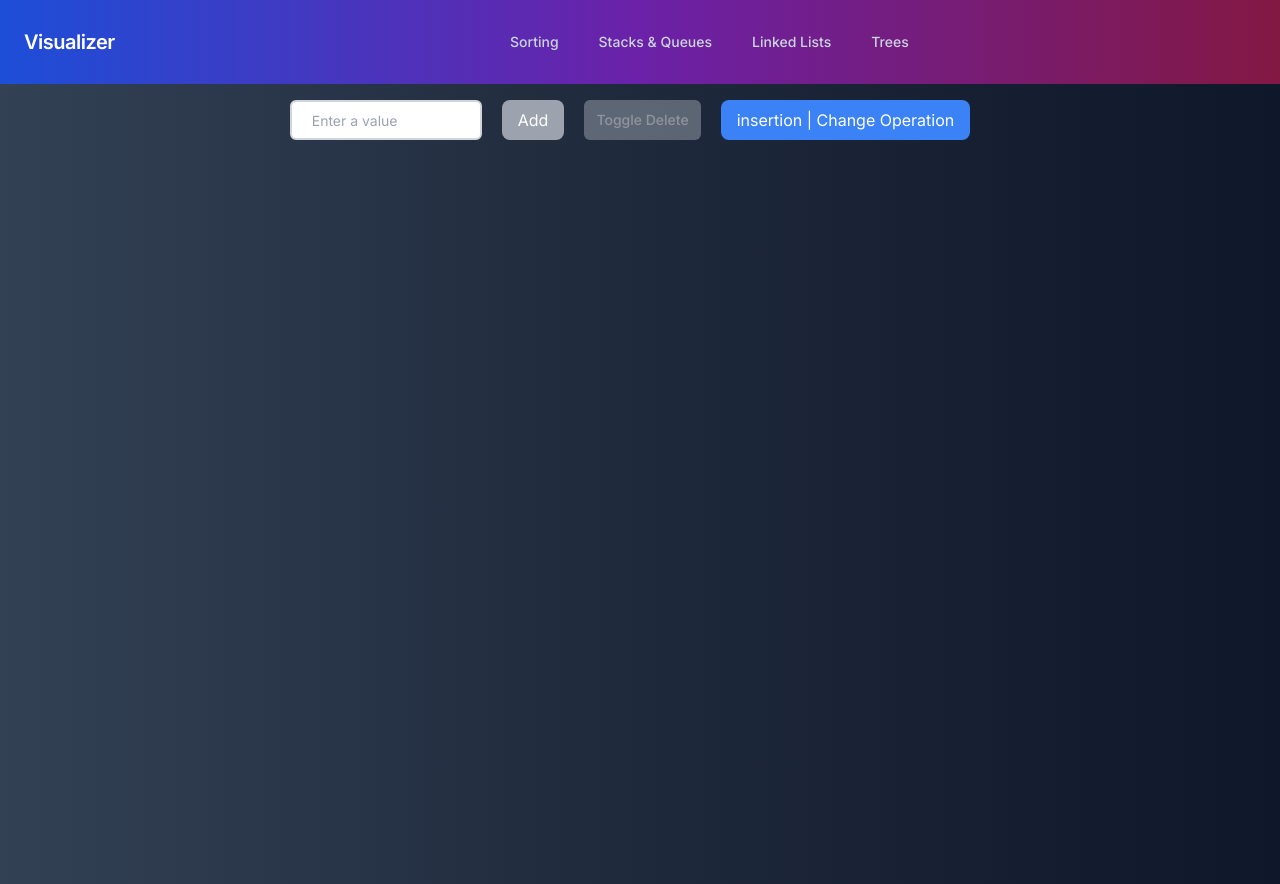
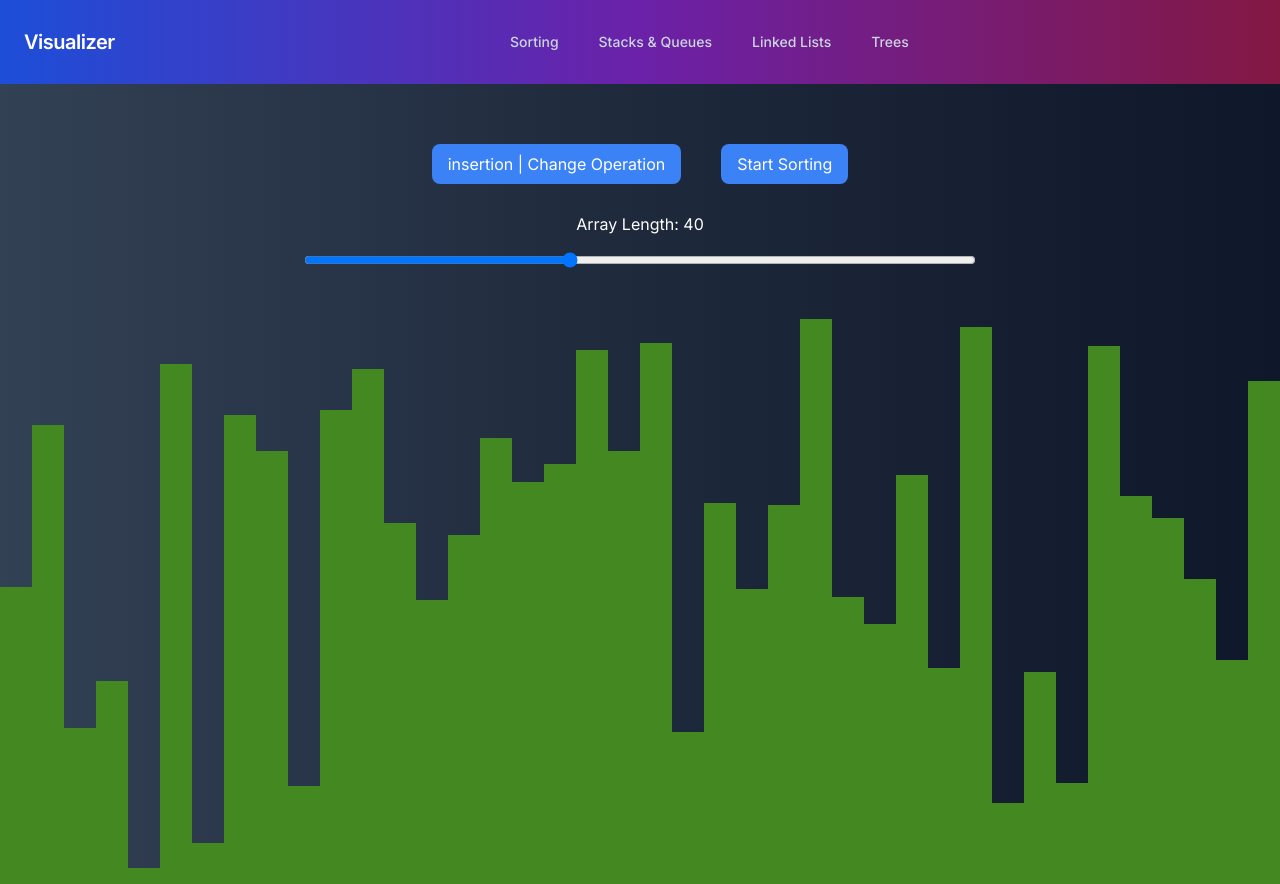
Before and after one commit to JaafarAlMuallim/visualizer, a Next.js app: page /sorting in a window 1280 px wide. Built offline with nearby package versions, Linux system fonts and the light colour scheme.

Commit message:
changed representation of sorting (insertion, quick, merge) to be divs with height that changes places

```diff
--- a/app/components/InsertionSort.tsx
+++ /dev/null
@@ -1,37 +0,0 @@
-import Box from "./Box";
-
-export default function InsertionSort({ list }: { list: number[] }) {
-  // const animations: any[] = [];
-  // const n = list.length;
-  // for (let i = 1; i < n; i++) {
-  //     const key = list[i];
-  //     let j = i - 1;
-  //     while (j >= 0 && list[j] > key) {
-  //         animations.push([j, j + 1]);
-  //         animations.push([j, j + 1]);
-  //         animations.push([j + 1, list[j]]);
-  //         list[j + 1] = list[j];
-  //         j = j - 1;
-  //     }
-  //     animations.push([j + 1, j + 1]);
-  //     animations.push([j + 1, j + 1]);
-  //     animations.push([j + 1, key]);
-  //     list[j + 1] = key;
-  // }
-  // return animations;
-  return (
-    <div className="flex flex-col items-center justify-center flex-1 px-20 text-center">
-      <ul className="flex flex-row items-center justify-center">
-        <div className="flex flex-row items-center justify-center">
-          {list.map((item, index) => {
-            return (
-              <div key={item} className="flex items-center justify-center">
-                <Box key={item} number={item} />
-              </div>
-            );
-          })}
-        </div>
-      </ul>
-    </div>
-  );
-}
--- a/app/layout.tsx
+++ b/app/layout.tsx
@@ -3,6 +3,7 @@ import type { Metadata } from "next";
 import { Inter } from "next/font/google";
 import Navbar from "./components/Navbar";
 import { Toaster } from "@/components/ui/toaster";
+import Provider from "@/store/Provider";
 
 const inter = Inter({ subsets: ["latin"] });
 
@@ -18,11 +19,11 @@ export default function RootLayout({
 }) {
   return (
     <html lang="en">
-      <body
-        className={`${inter.className}  bg-gradient-to-r from-slate-700 via-slate-800 to-slate-900`}
-      >
+      <body className={`${inter.className}`}>
         <Navbar />
-        {children}
+        <main className="grid grid-rows-[repeat(10,_1fr)   bg-gradient-to-r from-slate-700 via-slate-800 to-slate-900 w-screen h-full">
+          <Provider>{children}</Provider>
+        </main>
         <Toaster />
       </body>
     </html>
--- a/app/sorting/SortDropdown.tsx
+++ b/app/sorting/SortDropdown.tsx
@@ -4,6 +4,7 @@ import {
   DropdownMenuItem,
   DropdownMenuTrigger,
 } from "@/components/ui/dropdown-menu";
+import { Algo } from "@/models/contextTypes";
 import { Dispatch, SetStateAction } from "react";
 
 export default function SortDropdown({
@@ -11,7 +12,7 @@ export default function SortDropdown({
   changeState,
 }: {
   currentState: string;
-  changeState: Dispatch<SetStateAction<string>>;
+  changeState(type: Algo): void;
 }) {
   return (
     <DropdownMenu>
--- /dev/null
+++ b/app/sorting/SortingContent.tsx
@@ -0,0 +1,24 @@
+"use client";
+import { itemsContext, settingsContext } from "@/store/contexts";
+import { useContext } from "react";
+export default function SortingContent() {
+  const { items } = useContext(itemsContext);
+  const { settings } = useContext(settingsContext);
+  return (
+    <section className="row-span-5 h-screen w-screen">
+      <div className="flex w-full h-full items-end justify-center overflow-hidden">
+        {items.map((item, idx) => (
+          <div
+            key={`${item}-${settings.arrLength}-${idx}`}
+            className="flex-1"
+            style={{
+              backgroundColor: "#482",
+              height: `${item / 4}%`,
+            }}
+            id={`${idx}`}
+          />
+        ))}
+      </div>
+    </section>
+  );
+}
--- /dev/null
+++ b/app/sorting/SortingSettings.tsx
@@ -0,0 +1,56 @@
+"use client";
+import { Algo } from "@/models/contextTypes";
+import { settingsContext } from "@/store/contexts";
+import { ChangeEvent, useContext, useState } from "react";
+import SortDropdown from "./SortDropdown";
+
+export default function SortingSettings() {
+  const { sort, settings, setSettings } = useContext(settingsContext);
+
+  const onArrayChange = (e: ChangeEvent<HTMLInputElement>) => {
+    if (!setSettings) return;
+    setSettings((c) => ({ ...c, arrLength: +e.target.value * 5 }));
+  };
+
+  const onAlgoChange = (type: Algo) => {
+    if (!setSettings) return;
+    setSettings((prevSettings) => ({ ...prevSettings, type: type }));
+  };
+
+  const sortingHandler = () => {
+    window.scrollTo(0, document.body.scrollHeight);
+    sort(settings.type);
+  };
+  return (
+    <nav className="w-screen  text-white my-10">
+      <div className="flex flex-col justify-start items-center w-full row-span-1">
+        <div className="flex justify-center items-center my-5">
+          <SortDropdown
+            currentState={settings.type}
+            changeState={onAlgoChange}
+          />
+          <button
+            type="button"
+            className="bg-blue-500 mx-5 hover:bg-blue-700 text-white py-2 px-4 rounded-lg disabled:bg-gray-400 disabled:cursor-not-allowed"
+            onClick={sortingHandler}
+          >
+            Start Sorting
+          </button>
+        </div>
+        <label className="my-2" htmlFor="items_amount">
+          Array Length: {settings.arrLength}
+        </label>
+        <input
+          type="range"
+          name="items_amount"
+          id="items_amount"
+          className="w-full max-w-2xl my-2"
+          defaultValue={settings.arrLength}
+          min={1}
+          max={100}
+          onChange={onArrayChange}
+        />
+      </div>
+    </nav>
+  );
+}
--- a/app/sorting/page.tsx
+++ b/app/sorting/page.tsx
@@ -1,150 +1,12 @@
-"use client";
-import { useRef, useState } from "react";
-import { Toggle } from "@/components/ui/toggle";
-import { toast } from "@/components/ui/use-toast";
-import { errorStyle, successStyle } from "@/utils/constants";
-import InsertionSort from "../components/InsertionSort";
-import "../globals.css";
-import SortDropdown from "./SortDropdown";
+import SortingContent from "./SortingContent";
+import SortingSettings from "./SortingSettings";
 
 // TODO add framer motion
 export default function SortingPage() {
-  const [list, setList] = useState<number[]>([]);
-  const [type, setType] = useState<string>("insertion");
-  const [currentState, setCurrentState] = useState("Add");
-  const [value, setValue] = useState("");
-
-  const stateHandler = () => {
-    setCurrentState(currentState === "Add" ? "Delete" : "Add");
-  };
-  const clearList = () => {
-    setList((prevList) => []);
-  };
-
-  const valueHandler = (e: React.ChangeEvent<HTMLInputElement>) => {
-    setValue(e.target.value);
-  };
-  const handler = () => {
-    switch (currentState) {
-      case "Add":
-        if (value === "") {
-          toast({
-            title: "Error",
-            description: "Value cannot be empty",
-            duration: 1000,
-            className: errorStyle,
-          });
-          setValue("");
-          return;
-        }
-        if (!isNaN(Number(value))) {
-          setList((prevList) =>
-            [...prevList, Number(value)].sort((a, b) => a - b)
-          );
-          toast({
-            title: "Success",
-            description: "Value added",
-            duration: 1000,
-            className: successStyle,
-          });
-          setValue("");
-          return;
-        }
-        toast({
-          title: "Error",
-          description: "Value must be a number",
-          duration: 1000,
-          className: errorStyle,
-        });
-      case "Delete":
-        if (list.length === 0) {
-          toast({
-            title: "Error",
-            description: "List is empty, add values then delete",
-            duration: 1000,
-            className: errorStyle,
-          });
-          setValue("");
-          return;
-        }
-        if (value === "") {
-          toast({
-            title: "Error",
-            description: "Value cannot be empty",
-            duration: 1000,
-            className: errorStyle,
-          });
-          setValue("");
-          return;
-        }
-        if (!list.includes(Number(value))) {
-          toast({
-            title: "Error",
-            description: "Value not found",
-            duration: 1000,
-            className: errorStyle,
-          });
-          setValue("");
-          return;
-        }
-        setList((prevList) =>
-          prevList
-            .filter((item) => item !== Number(value))
-            .sort((a, b) => a - b)
-        );
-        toast({
-          title: "Success",
-          description: "Value Deleted",
-          duration: 1000,
-          className: successStyle,
-        });
-        return;
-    }
-  };
-
   return (
-    <div className="flex flex-col items-center justify-center min-h-screen py-2">
-      <div className="px-4 py-2 flex items-center">
-        <div className="flex md:flex-row items-center justify-center mx-20">
-          <input
-            type="number"
-            className="border-2 border-gray-300 bg-white h-10 px-5 rounded-md text-sm focus:outline-non w-48"
-            placeholder="Enter a value"
-            value={value}
-            onChange={valueHandler}
-          />
-          <button
-            type="button"
-            disabled={value === ""}
-            className="bg-blue-500 mx-5 hover:bg-blue-700 text-white py-2 px-4 rounded-lg disabled:bg-gray-400 disabled:cursor-not-allowed"
-            onClick={handler}
-          >
-            {currentState.includes("Delete") ? "Delete" : "Add"}
-          </button>
-          <Toggle
-            disabled={list.length === 0}
-            className="bg-blue-700 text-white disabled:bg-gray-400 disabled:cursor-not-allowed"
-            onClick={stateHandler}
-          >
-            {`Toggle ${currentState === "Add" ? "Delete" : "Add"}`}
-          </Toggle>
-          <SortDropdown currentState={type} changeState={setType} />
-        </div>
-        <button
-          hidden={list.length === 0}
-          type="button"
-          className="bg-blue-500 mx-5 hover:bg-blue-700 text-white py-2 px-4 rounded-lg"
-          onClick={clearList}
-        >
-          Clear List
-        </button>
-      </div>
-
-      <div className="flex flex-col items-center justify-center flex-1 px-20 text-center">
-        <div className="flex flex-row items-center justify-center">
-          <InsertionSort list={list} />
-        </div>
-      </div>
+    <div className="h-screen w-screen flex flex-col">
+      <SortingSettings />
+      <SortingContent />
     </div>
   );
 }
--- a/models/contextTypes.ts
+++ b/models/contextTypes.ts
@@ -15,5 +15,5 @@ export interface ISettingsContext {
 export const initialValue: Settings = {
   type: "insertion",
   arrLength: 40,
-  delay: 3,
+  delay: 5,
 };
--- a/store/Provider.tsx
+++ b/store/Provider.tsx
@@ -4,8 +4,9 @@ import { Algo, Settings, initialValue } from "@/models/contextTypes";
 import { ReactNode, useEffect, useState } from "react";
 import { itemsContext, settingsContext } from "./contexts";
 import { insertionSortAnimations } from "@/algorithms/insertionSort";
-import { animateDivs } from "@/algorithms/animate";
+import { animateDivs, animateMerge } from "@/algorithms/animate";
 import { quickSortAnimations } from "@/algorithms/quickSort";
+import { getMergeSortAnimations } from "@/algorithms/mergeSort";
 
 const Provider = ({ children }: { children: ReactNode }) => {
   const [settings, setSettings] = useState<Settings>(initialValue);
@@ -29,14 +30,20 @@ const Provider = ({ children }: { children: ReactNode }) => {
         const mergeAnim: number[] = [];
         const mergeArr: number[][] = [];
         const mergeNums = [...items];
-        // getMergeSortAnims(mergeNums, mergeAnim, mergeArr, 0, items.length - 1);
-        // animateMerge({ newArr: mergeNums, mergeArr, setItems, settings });
+        getMergeSortAnimations(
+          mergeNums,
+          mergeAnim,
+          mergeArr,
+          0,
+          items.length - 1
+        );
+        animateMerge({ newArr: mergeNums, arr: mergeArr, setItems, settings });
         break;
       case "bubble":
         const bubbleAux: number[] = [];
         const bubbleArr: number[][] = [];
         const bubbleNums = [...items];
-        // getMergeSortAnims(bubbleNums, bubbleAux, bubbleArr, 0, items.length - 1);
+        // // getMergeSortAnims(bubbleNums, bubbleAux, bubbleArr, 0, items.length - 1);
         // animateMerge({ newArr: nums, arr, setItems, settings });
         break;
       case "quick":
@@ -58,3 +65,4 @@ const Provider = ({ children }: { children: ReactNode }) => {
     </itemsContext.Provider>
   );
 };
+export default Provider;
```
